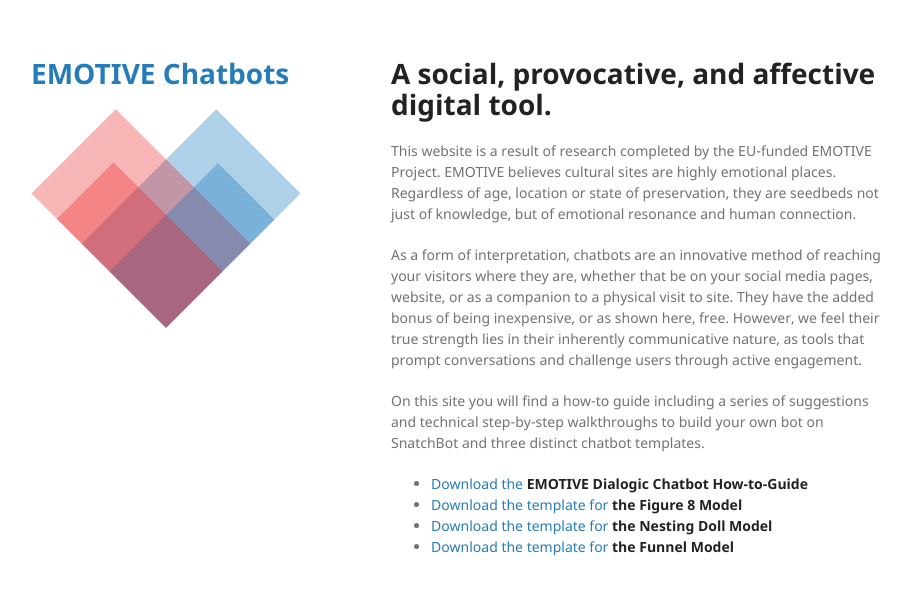
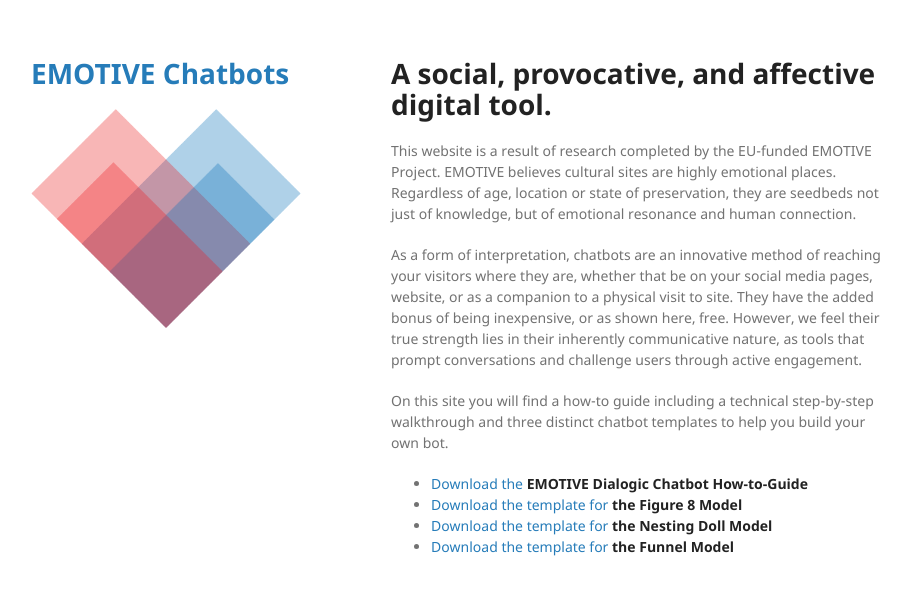
Before and after one commit to vkourtis/EMOTIVEChatBot, a Jekyll site: the page built from index.md, in a window 1280 px wide. Shown: the top 595 px of the page, without its empty margins (179-1090 px from the left). Built offline with Jekyll 4.4.1, drawn with Linux system fonts in a browser that asks for light colours; the repository's description, which GitHub fills in, is left out; our own code applies the rules of GitHub Pages for plain Markdown files.

Commit message:
Update index.md

```diff
--- a/index.md
+++ b/index.md
@@ -7,7 +7,7 @@ This website is a result of research completed by the EU-funded EMOTIVE Project.
 
 As a form of interpretation, chatbots are an innovative method of reaching your visitors where they are, whether that be on your social media pages, website, or as a companion to a physical visit to site. They have the added bonus of being inexpensive, or as shown here, free. However, we feel their true strength lies in their inherently communicative nature, as tools that prompt conversations and challenge users through active engagement.
 
-On this site you will find a how-to guide including a series of suggestions and technical step-by-step walkthroughs to build your own bot on SnatchBot and three distinct chatbot templates.
+On this site you will find a how-to guide including a technical step-by-step walkthrough and three distinct chatbot templates to help you build your own bot.
 
 <ul>
     <li> <a href="EMOTIVE_UpdatedHow-to-Guide.pdf" download> Download the<strong> EMOTIVE Dialogic Chatbot How-to-Guide</strong></a> </li>
```
